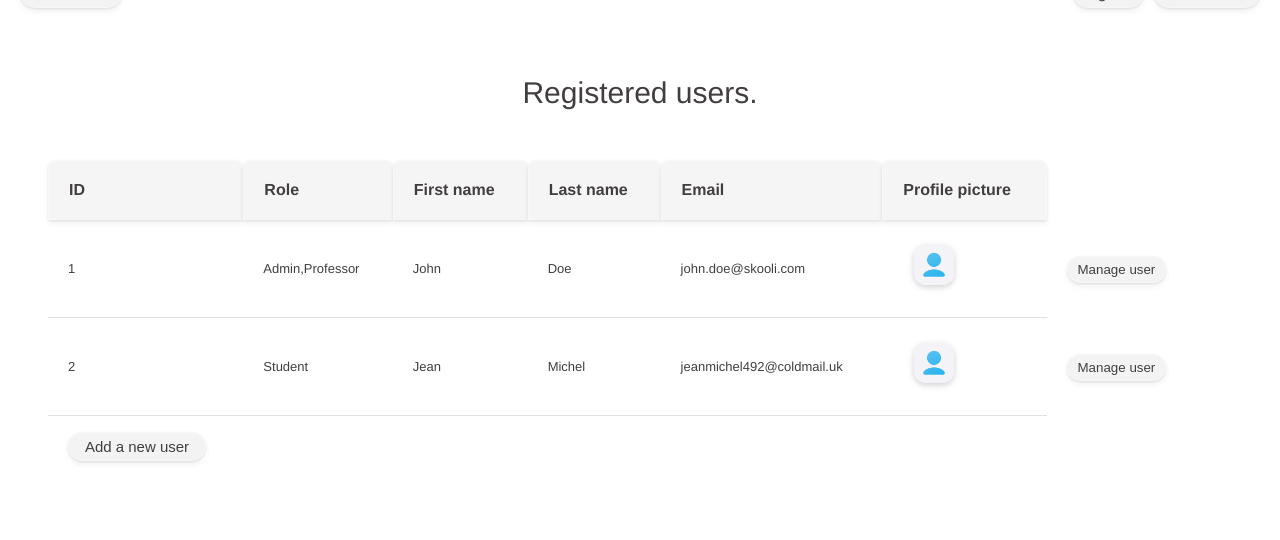
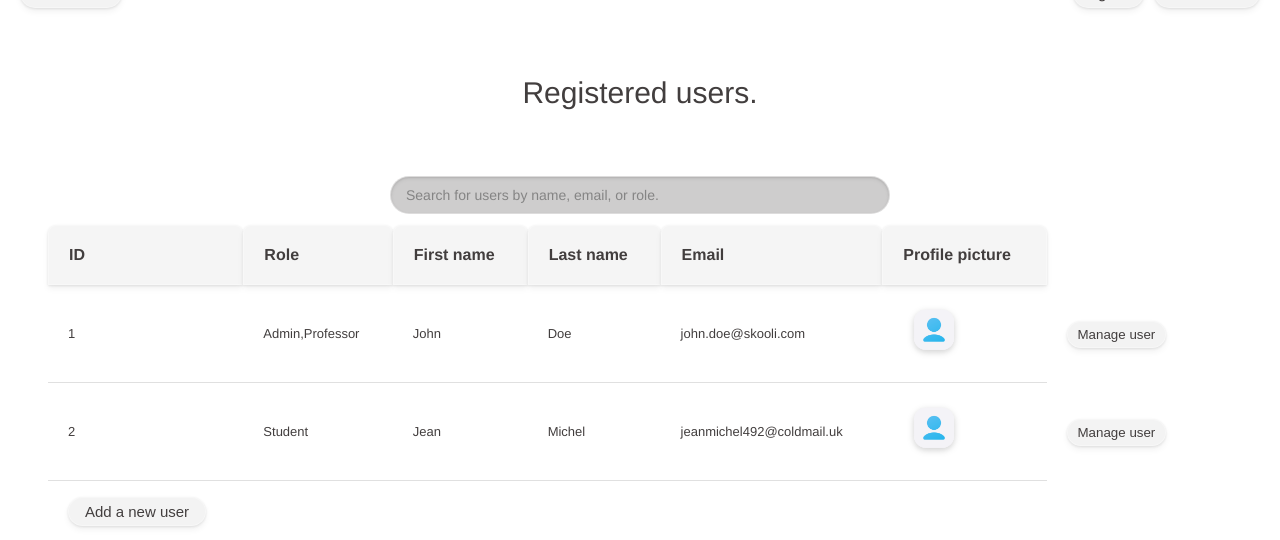
Before and after one commit to zshelali/moodle-like-website, a PHP site: page /admin_manage_users.php in a window 1280 px wide. Shown: the part 142-682 px from the top of the page. Run offline with PHP 8.4, Linux system fonts and the light colour scheme; some libraries are stand-ins or nearby versions.

Commit message:
Add search functionality to user and UE management tables; enhance UI with search inputs and styles

```diff
--- a/admin_manage_users.php
+++ b/admin_manage_users.php
@@ -21,6 +21,11 @@ if ($_SERVER['REQUEST_METHOD'] === 'POST') {
 <!--BODY-->
 <h3 class="subtitle">Registered users.</h3>
 <div class="user-list-container">
+    <!-- Search input -->
+    <div class="search-container">
+        <input type="text" id="userSearchInput" placeholder="Search for users by name, email, or role.">
+    </div>
+
     <table id="user-table">
         <tr>
             <th>ID</th>
--- a/script/users_script.js
+++ b/script/users_script.js
@@ -77,28 +77,25 @@ document.addEventListener("DOMContentLoaded", () => {
       modal.style.display = "none";
     }
   };
+
+  // Search bar - FIXED VERSION
+  const userSearchInput = document.getElementById("userSearchInput");
+  if (userSearchInput) {
+    userSearchInput.addEventListener("keyup", function() {
+      const value = this.value.toLowerCase();
+      // Make sure we're selecting the right table and excluding the header row and add button row
+      const tableRows = document.querySelectorAll("#user-table tr");
+
+      // Start from index 1 to skip the header row
+      for (let i = 1; i < tableRows.length - 1; i++) {
+        const row = tableRows[i];
+        const text = row.textContent.toLowerCase();
+        if (text.indexOf(value) > -1) {
+          row.style.display = "";
+        } else {
+          row.style.display = "none";
+        }
+      }
+    });
+  }
 });
-
-// clear button & ensures student and admin can't be checked at the same time (just trying a bit of jquery 😎)
-
-$(document).ready(() => {
-  $("#select-role-student, #select-role-prof").on("change", () => {
-    if ($("#select-role-student").is(":checked")) {
-      $("#is-admin").prop("disabled", true);
-      $("input[id=is-admin]").prop("checked", false);
-    }
-    else {
-      $("#is-admin").prop("disabled", false);
-    }
-  });
-
-  // clear button
-  $("#clear-btn").on("click", () => {
-    $("input[name=select_role]").prop("checked", false);
-  });
-
-  // clear when clicked on add button
-  $(".add-btn").on("click", () => {
-    $("input[name=select_role]").prop("checked", false);
-  });
-});
--- a/style/admin_users_style.css
+++ b/style/admin_users_style.css
@@ -220,3 +220,36 @@ textarea:focus {
   width: 100%;
   flex-wrap: wrap;
 }
+
+/* Add search container styles */
+.search-container {
+  margin-bottom: 15px;
+  width: 100%;
+  position: sticky;
+}
+
+#userSearchInput {
+  width: 500px;
+  padding: 10px 15px;
+  border-radius: 20px;
+  border: 1px solid rgba(255, 255, 255, 0.3);
+  background-color: #cecdcd;
+  color: #231F1F;
+  font-size: 14px;
+  backdrop-filter: blur(10px) saturate(120%);
+  -webkit-backdrop-filter: blur(10px) saturate(120%);
+  box-shadow: inset 0 2px 4px rgba(0, 0, 0, 0.05),
+    inset 0 1px 2px rgba(0, 0, 0, 0.1);
+}
+
+#userSearchInput:focus {
+  outline: none;
+  background-color: #e6e6e6;
+  box-shadow: inset 0 2px 4px rgba(0, 0, 0, 0.05),
+    inset 0 1px 2px rgba(0, 0, 0, 0.1);
+}
+
+#userSearchInput::placeholder {
+  color: #666;
+  opacity: 0.7;
+}
```
Also changed, not shown: admin_ue_list.php (+7 -7 lines), script/ue_script.js (+18 -0 lines), style/admin_ue_style.css (+32 -0 lines).
